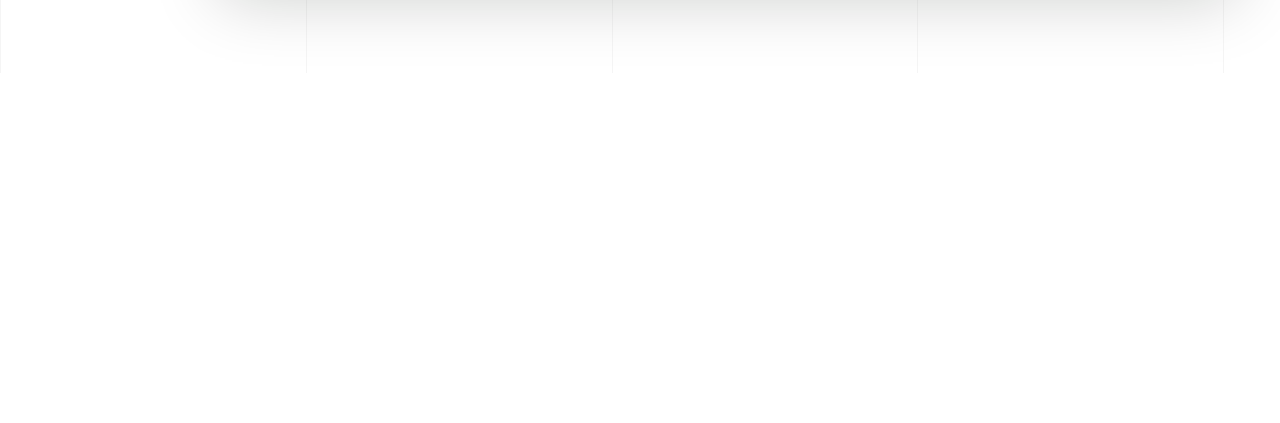
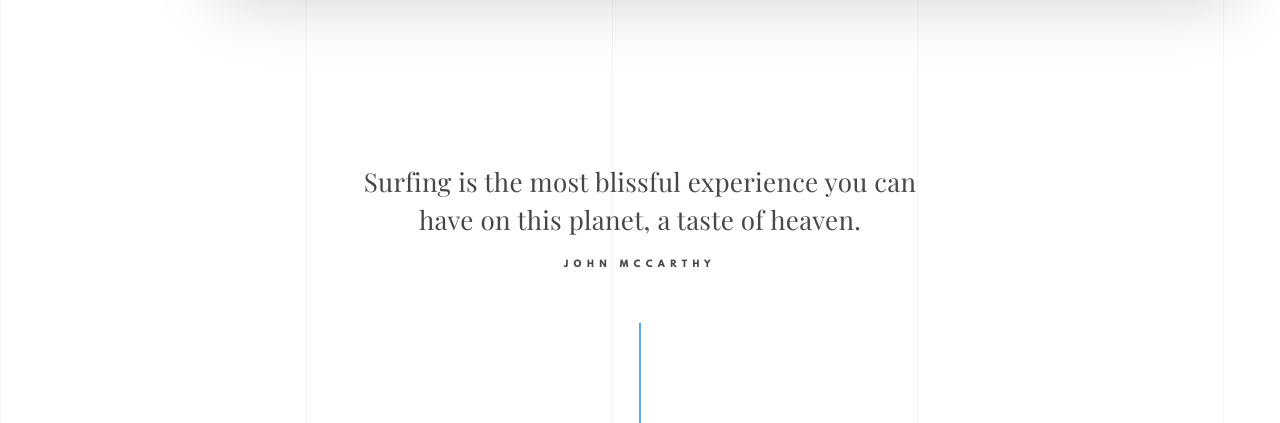
Before and after one commit to zim80/Surfing-club, a website: page app/index.html in a window 1280 px wide. Shown: the part 727-1150 px from the top of the page. Before the commit the page ends 800 px from the top, so only its background shows below. Drawn offline with nearby package versions, Linux system fonts and the light colour scheme.

Commit message:
Завершена разметка блока цитат

```diff
--- a/app/index.html
+++ b/app/index.html
@@ -15,7 +15,7 @@
 </head>
 
 <body>
-    <header class="container relative">
+    <header class="container header">
         <nav class="navigation-wrapper">
             <a href="#!">
                 <div class="logo">
@@ -85,6 +85,18 @@
         </div>
     </header>
 
+    <section class="quote">
+        <div class="quote-wrapper">
+            <div class="quote__text">
+                Surfing is the most blissful experience you can have
+                on this planet, a taste of heaven.
+            </div>
+            <div class="quote__author">
+                John McCarthy
+            </div>
+        </div>
+    </section>
+
 </body>
 
 </html>
--- a/app/less/blocks/header.less
+++ b/app/less/blocks/header.less
@@ -1,3 +1,7 @@
+.header {
+    position: relative;
+    margin-bottom: 95px;
+}
 
 .site-desc {
     width: 12px;
--- /dev/null
+++ b/app/less/blocks/quote.less
@@ -0,0 +1,42 @@
+.quote {
+    padding-top: 95px;
+    padding-bottom: 110px;
+}
+
+.quote-wrapper {
+    width: 610px;
+    margin: 0 auto;
+    text-align: center;
+    position: relative;
+
+    &:after {
+        content: "";
+        width: 2px;
+        height: 100px;
+        background-color: #5da8ef;
+        position: absolute;
+        bottom: -58px;
+        left: 50%;
+        transform: translate(-50%, 100%);
+    }
+}
+
+.quote__text {
+    color: rgba(51, 51, 51, 0.9);
+    font-family: 'Playfair Display', serif;
+    font-size: 26px;
+    font-weight: 400;
+    line-height: 38px;
+    letter-spacing: 0.26px;
+    margin-bottom: 25px;
+}
+
+.quote__author {
+    color: rgba(51, 51, 51, 0.9);
+    font-family: 'League-Spartan', sans-serif;
+    font-size: 9px;
+    font-weight: 700;
+    line-height: 1px;
+    text-transform: uppercase;
+    letter-spacing: 5.4px;
+}
--- a/app/less/main.less
+++ b/app/less/main.less
@@ -7,3 +7,4 @@
 @import "blocks/header.less";
 @import "blocks/navigation.less";
 @import "blocks/header-slider.less";
+@import "blocks/quote.less";
```
Also changed, not shown: app/css/main.css.
